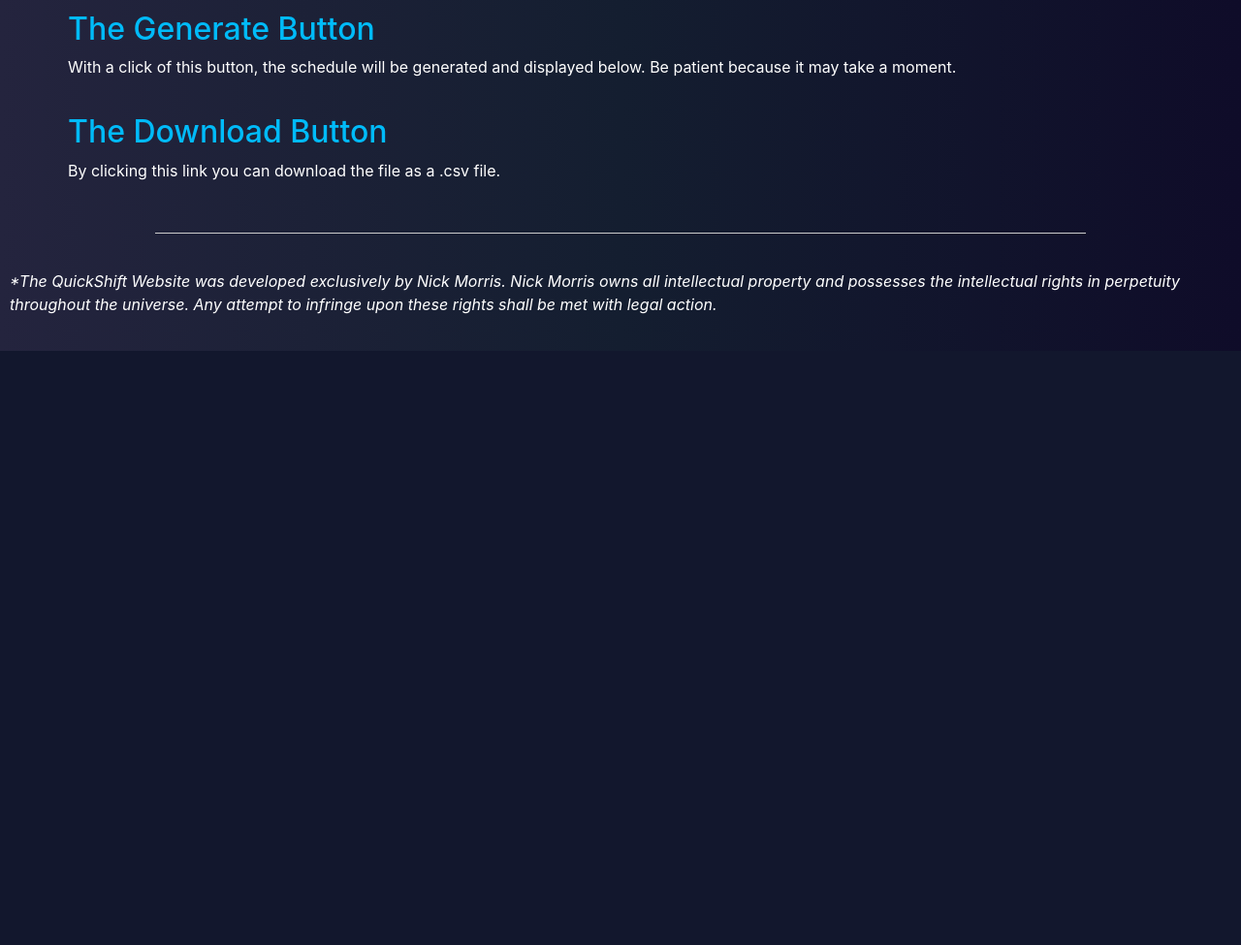
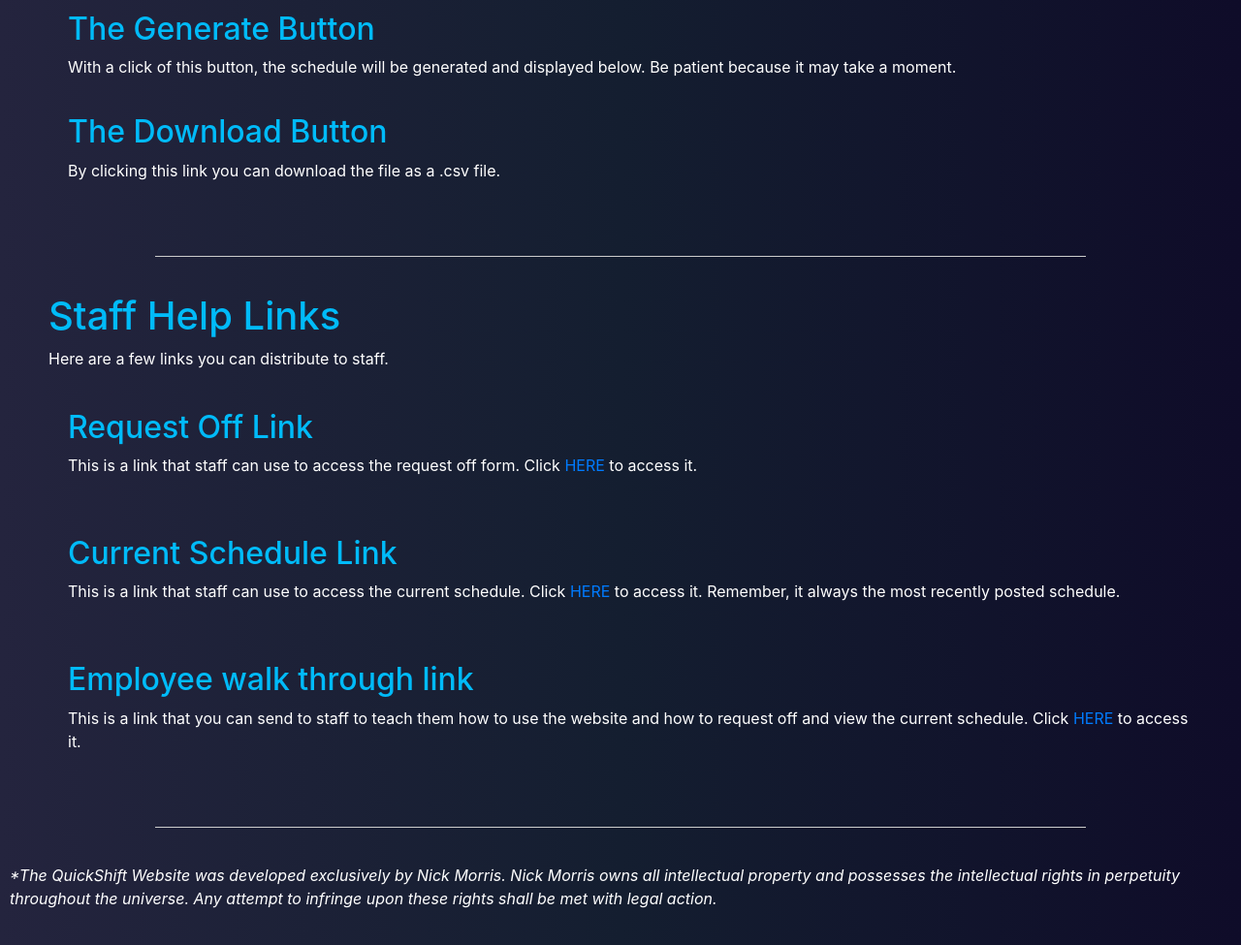
Before and after one commit to Nick22morris/QuickShift, a Django app: page /help in a window 1280 px wide. Shown: the part 1716-2691 px from the top of the page at 97% size. Before the commit the page ends 2078 px from the top, so only its background shows below. Run offline with Django 4.2, Linux system fonts and the light colour scheme; some libraries are stand-ins or nearby versions.

Commit message:
Added Staff Links

```diff
--- a/mysite/templates/help.html
+++ b/mysite/templates/help.html
@@ -71,12 +71,36 @@
     <h2>The Download Button</h2>
     <p>By clicking this link you can download the file as a .csv file.</p>
   </div>
+  <br>
   <center>
   <hr>
   </center>
+  <div class="big">
+    <h1>Staff Help Links</h1>
+    <p>Here are a few links you can distribute to staff.</p>
+  </div>
+  <br>
+  <div class="medium">
+    <h2>Request Off Link</h2>
+    <p>This is a link that staff can use to access the request off form. Click <a href="http://www.quick-shift.us/request-off" target = _blank>HERE</a> to access it.</p>
+  </div>
+  <br>
+  <div class="medium">
+    <h2>Current Schedule Link</h2>
+    <p>This is a link that staff can use to access the current schedule. Click <a href="http://www.quick-shift.us/schedule-plano" target = _blank>HERE</a> to access it. Remember, it always the most recently posted schedule.</p>
+  </div>
+  <br>
+  <div class="medium">
+    <h2>Employee walk through link</h2>
+    <p>This is a link that you can send to staff to teach them how to use the website and how to request off and view the current schedule. Click <a href="https://youtu.be/Ti9_LTRnWHc" target = _blank>HERE</a> to access it.</p>
+  </div>
+  </center>
+  <br>
+  <center><hr></center>
   <div class="disclaimer">
     <p><i>*The QuickShift Website was developed exclusively by Nick Morris. Nick Morris owns all intellectual property and possesses the intellectual rights in perpetuity throughout the universe. Any attempt to infringe upon these rights shall be met with legal action.</i></p>
   </div>
+</div>
   </body>
 
 </html>
--- a/mysite/views.py
+++ b/mysite/views.py
@@ -56,9 +56,6 @@ def home(request):
     if request.user.is_authenticated:
         username = request.user.username
         send_mail(f"Hey Nick! \nIt appears that {username} has logged into the home page. Your welcome! \n\nSincerly,\nYour Super Intelligent AI, Fred",
-                  "nick88morris22@gmail.com", "logo.png", "Login Detected")
-    else:
-        send_mail("Hey Nick! \nIt appears that someone has logged into the home page. Your welcome! \n\nSincerly,\nYour Super Intelligent AI, Fred",
                   "nick88morris22@gmail.com", "logo.png", "Login Detected")
     return render(request, "hub.html")
 
```
